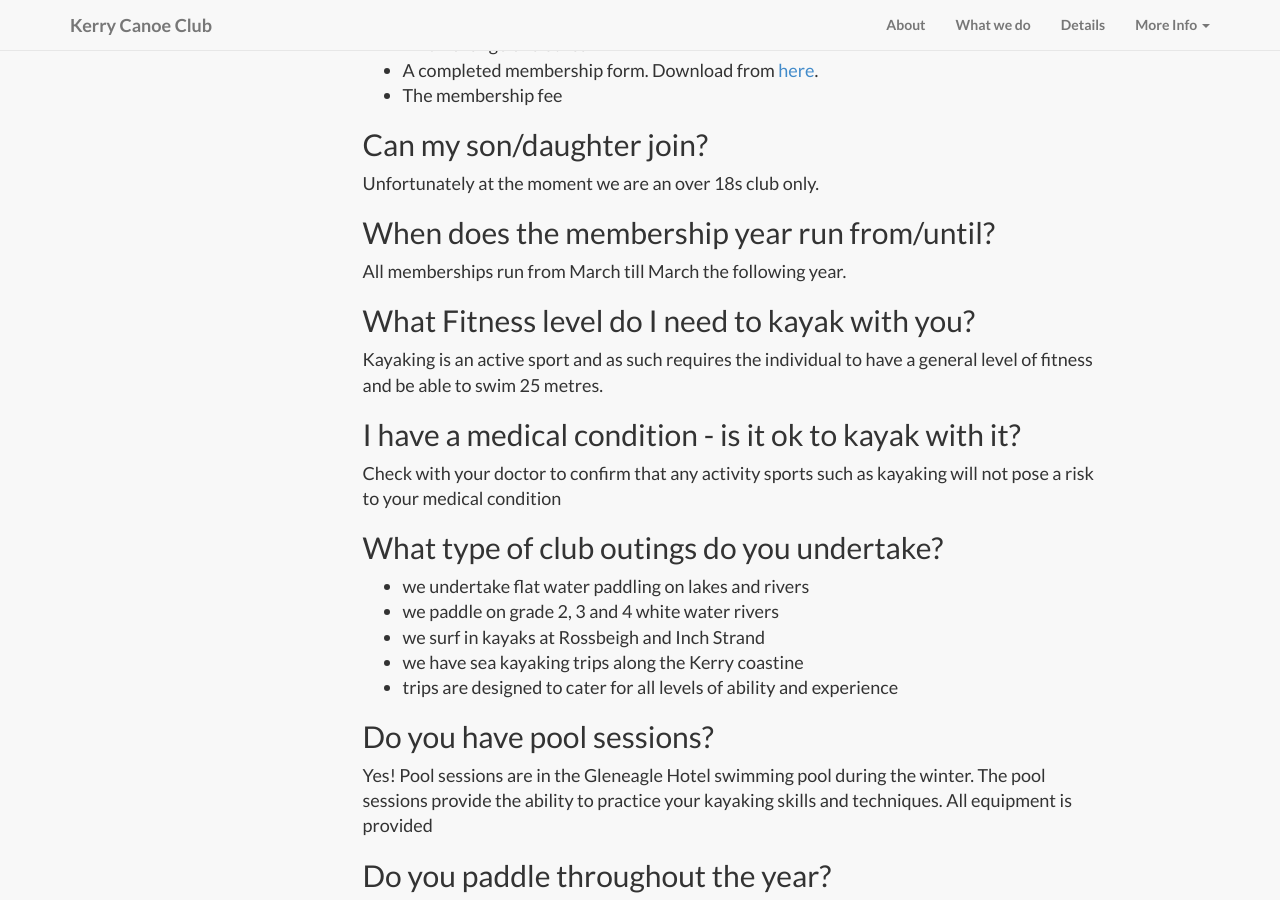
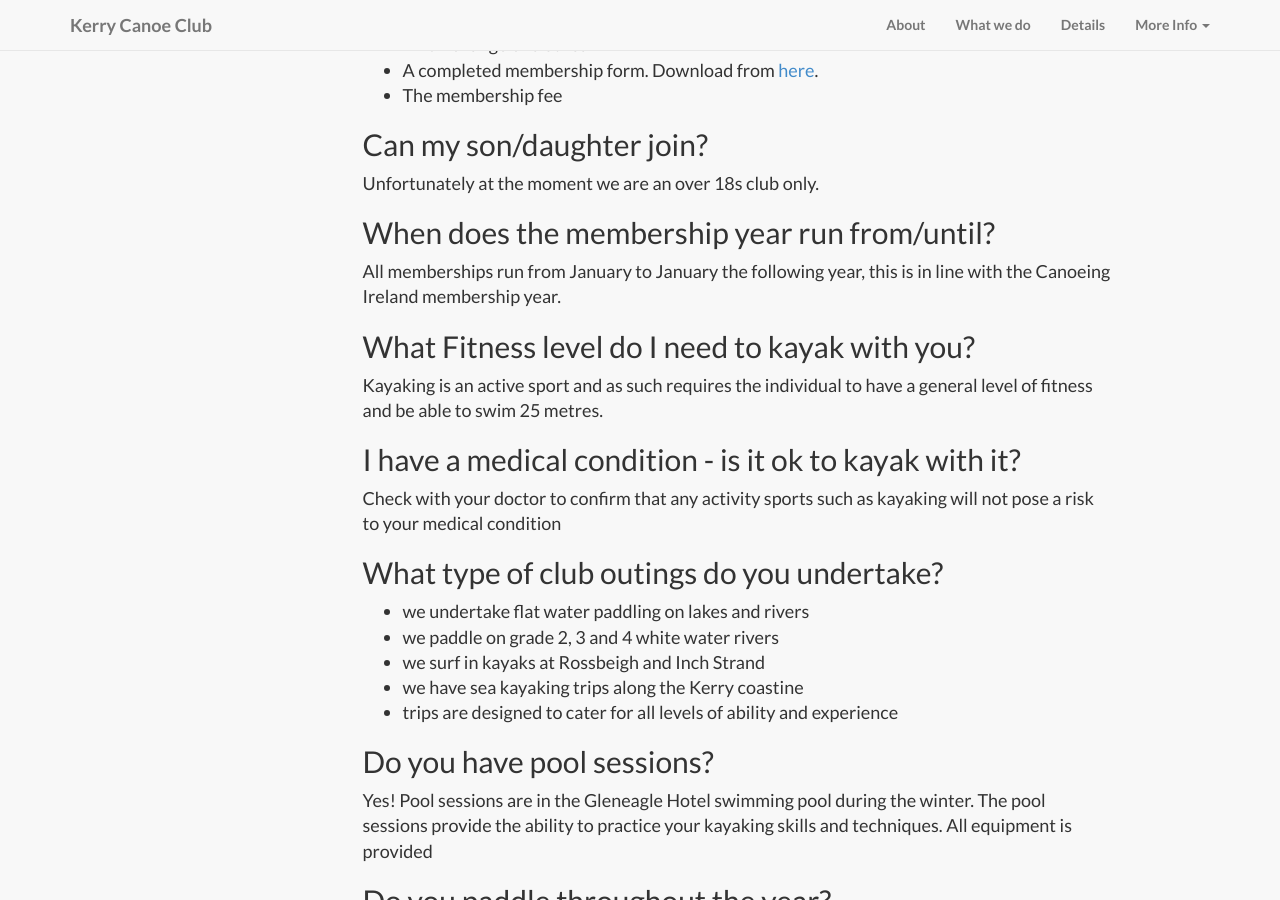
Before and after one commit to kerrycanoeclub/kerrycanoeclub.github.io, a Jekyll site: the page built from beginners_faq.html, in a window 1280 px wide and 900 px high, scrolled down 653 px. Built offline with Jekyll 4.4.1, drawn with Linux system fonts in a browser that asks for light colours.

Commit message:
Update membership dates Jan to Jan

```diff
--- a/beginners_faq.html
+++ b/beginners_faq.html
@@ -21,7 +21,7 @@ permalink: beginners_faq.html
 <p>Unfortunately at the moment we are an over 18s club only.</p>
 
 <p class="h2">When does the membership year run from/until?</p>
-<p>All memberships run from March till March the following year.</p>
+<p>All memberships run from January to January the following year, this is in line with the Canoeing Ireland membership year.</p>
 
 <p class="h2">What Fitness level do I need to kayak with you?</p>
 <p>Kayaking is an active sport and as such requires the individual to have a general level of fitness and be able to swim 25 metres.</p>
```
